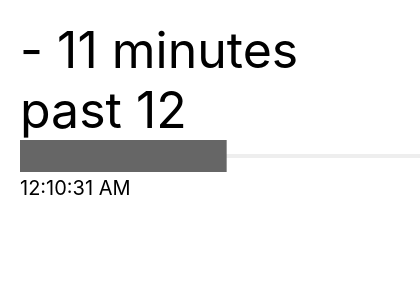
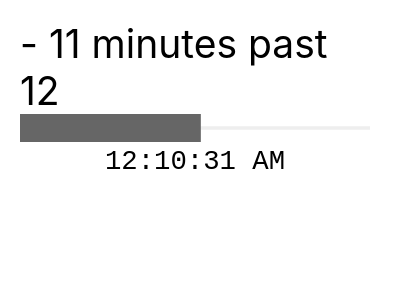
Before and after one commit to broadcasters-clock/clock, a React (Create React App) app: page / in a window 390 px wide. Shown: the top 300 px of the page, 420 px wide, since content can reach past the window. Built offline with nearby package versions, Linux system fonts and the light colour scheme.

Commit message:
Switch to sass and make style more responsive
This allows everything to track browser width

```diff
--- a/src/index.js
+++ b/src/index.js
@@ -1,9 +1,8 @@
 import React from 'react';
 import ReactDOM from 'react-dom';
-import './index.css';
+import './index.scss';
 import App from './App';
 import * as serviceWorker from './serviceWorker';
-
 
 ReactDOM.render(<App />, document.getElementById('root'));
 
--- a/src/index.css
+++ b/src/index.scss
@@ -7,18 +7,20 @@ body {
   -moz-osx-font-smoothing: grayscale;
 }
 
-.container {
+.container{
   padding:20px;
-  /* border: 1px solid black; */
-}
+
   .time-string {
     font-size: 50px;
-}
-
-.line-container {
-  width: 400px;
+    font-size: 10vw;
   }
 
   .clock-string {
+    text-align: center;
     font-size: 20px;
+    font-size: 7vw;
+    font-family: "courier new", courier, monospace;
+
   }
+
+}
```
Lines whose indentation alone changed are shown as unchanged.
